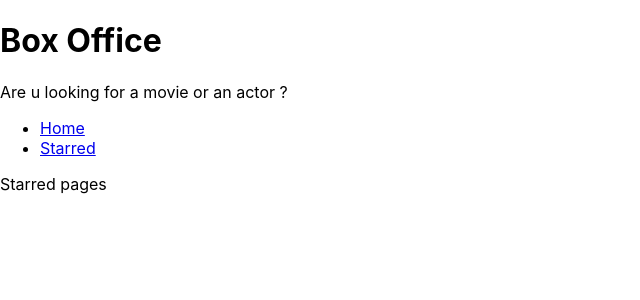
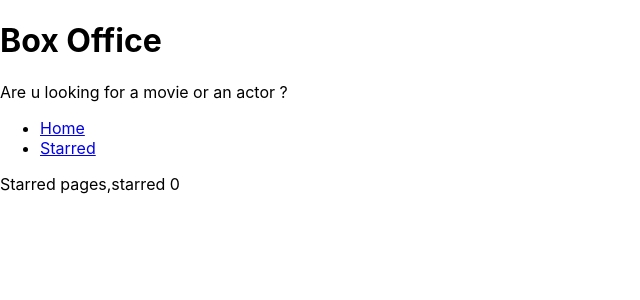
Before and after one commit to Toshitabendale06/box-office-app, a React (Create React App) app: page /Starred in a window 1280 px wide. Shown: the top 300 px of the page, without its empty margins (0-640 px from the left). Built offline with nearby package versions, Linux system fonts and the light colour scheme.

Commit message:
created useStarredShow custom hook .placed useStarredShows hook logic in a seprate file.tell use that show is start or not

```diff
--- a/src/components/shows/ShowCard.jsx
+++ b/src/components/shows/ShowCard.jsx
@@ -1,4 +1,4 @@
-const ShowCard = ({ name, image, id, summary, onStarMeClick }) => {
+const ShowCard = ({ name, image, id, summary, onStarMeClick, isStarred }) => {
   const summaryStripped = summary
     ? summary.split(' ').slice(0, 8).join(' ').replace(/<.+?>/g, '')
     : 'No description';
@@ -15,7 +15,7 @@ const ShowCard = ({ name, image, id, summary, onStarMeClick }) => {
           Read more
         </a>
         <button type="button" onClick={() => onStarMeClick(id)}>
-          Star me
+          {isStarred ? 'Unstar me' : 'Star me'}
         </button>
       </div>
     </div>
--- a/src/components/shows/ShowGrid.jsx
+++ b/src/components/shows/ShowGrid.jsx
@@ -1,36 +1,8 @@
-import { useReducer, useEffect } from 'react';
 import ShowCard from './ShowCard';
-
-const usePersisteReducer = (reducer, initialState, localStorageKey) => {
-  const [state, dispatch] = useReducer(reducer, initialState, initial => {
-    const persistedValue = localStorage.getItem(localStorageKey);
-    return persistedValue ? JSON.parse(persistedValue) : initial;
-  });
-
-  useEffect(() => {
-    localStorage.setItem(localStorageKey, JSON.stringify(state));
-  }, [state, localStorageKey]);
-
-  return [state, dispatch];
-};
-
-const starredShowsReducer = (currentStarred, action) => {
-  switch (action.type) {
-    case 'STAR':
-      return currentStarred.concat(action.showId);
-    case 'UNSTAR':
-      return currentStarred.filter(showId => showId !== action.showId);
-    default:
-      return currentStarred;
-  }
-};
+import { useStarredShows } from '../../lib/useStarredShows';
 
 const ShowGrid = ({ shows }) => {
-  const [starredShows, dispatchStarred] = usePersisteReducer(
-    starredShowsReducer,
-    [],
-    'starredShows'
-  );
+  const [starredShows, dispatchStarred] = useStarredShows();
 
   const onStarMeClick = ({ showId }) => {
     const isStarred = starredShows.includes(showId);
@@ -54,6 +26,7 @@ const ShowGrid = ({ shows }) => {
           }
           summary={data.show.summary}
           onStarMeClick={onStarMeClick}
+          isStarred={starredShows.includes(data.show.id)}
         />
       ))}
     </div>
--- /dev/null
+++ b/src/lib/useStarredShows.js
@@ -0,0 +1,28 @@
+import { useReducer, useEffect } from 'react';
+
+const usePersistedReducer = (reducer, initialState, localStorageKey) => {
+  const [state, dispatch] = useReducer(reducer, initialState, initial => {
+    const persistedValue = localStorage.getItem(localStorageKey);
+    return persistedValue ? JSON.parse(persistedValue) : initial;
+  });
+
+  useEffect(() => {
+    localStorage.setItem(localStorageKey, JSON.stringify(state));
+  }, [state, localStorageKey]);
+
+  return [state, dispatch];
+};
+
+const starredShowsReducer = (currentStarred, action) => {
+  switch (action.type) {
+    case 'STAR':
+      return currentStarred.concat(action.showId);
+    case 'UNSTAR':
+      return currentStarred.filter(showId => showId !== action.showId);
+    default:
+      return currentStarred;
+  }
+};
+export const useStarredShows = () => {
+  return usePersistedReducer(starredShowsReducer, [], 'starredShows');
+};
--- a/src/pages/Starred.jsx
+++ b/src/pages/Starred.jsx
@@ -1,4 +1,8 @@
+import { useStarredShows } from '../lib/useStarredShows';
+
 const Starred = () => {
-  return <div>Starred pages</div>;
+  const [starredShows] = useStarredShows();
+
+  return <div>Starred pages,starred {starredShows.length}</div>;
 };
 export default Starred;
```
